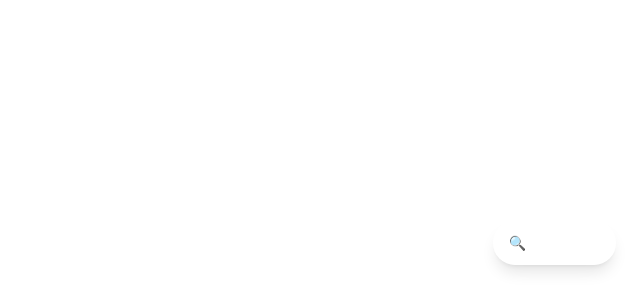
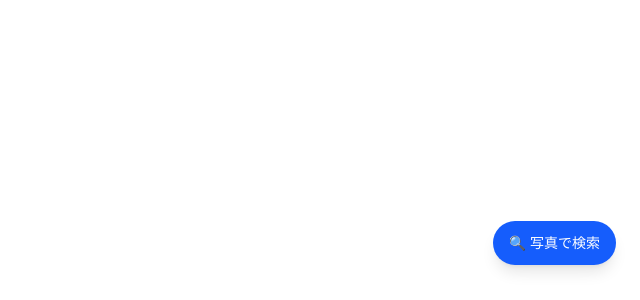
Before and after one commit to YutaFukuda-MakersMarkinc/my_image_search_app, a Next.js app: page /widget in a window 1280 px wide. Shown: the part 500-800 px from the top of the page, without its empty margins (640-1280 px from the left). Built offline with nearby package versions, Linux system fonts and the light colour scheme.

Commit message:
ボタンの修正

```diff
--- a/app/widget/page.tsx
+++ b/app/widget/page.tsx
@@ -106,7 +106,7 @@ export default function Home() {
       {/* フローティングボタン */}
       <button
         onClick={() => setIsOpen(!isOpen)}
-        className="fixed bottom-6 right-6 px-4 py-3 bg-blue-600 text-white text-sm font-medium flex items-center gap-2 rounded-full shadow-lg z-50 hover:bg-blue-700 transition animate-bounce bg-transparent"
+        className="fixed bottom-6 right-6 px-4 py-3 bg-blue-600 text-white text-sm font-medium flex items-center gap-2 rounded-full shadow-lg z-50 hover:bg-blue-700 transition animate-bounce"
       >
         <span>🔍 写真で検索</span>
       </button>
```
